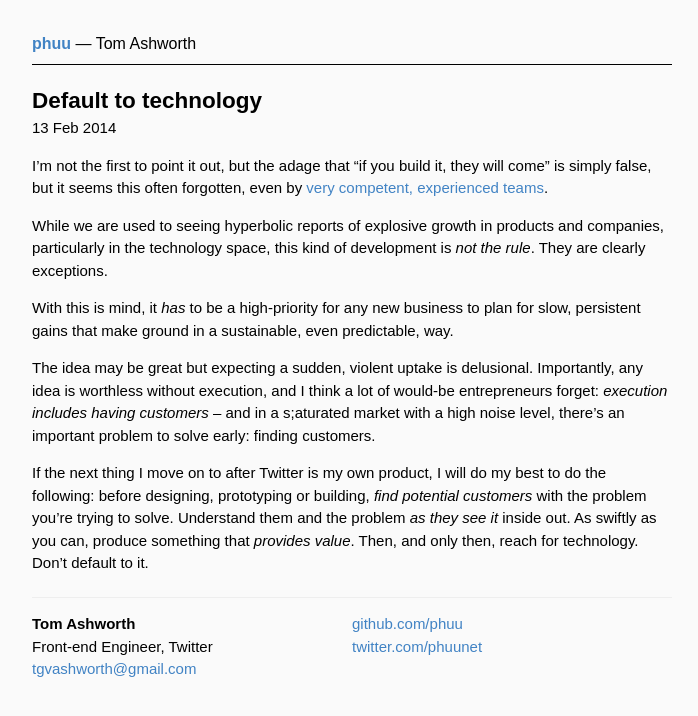
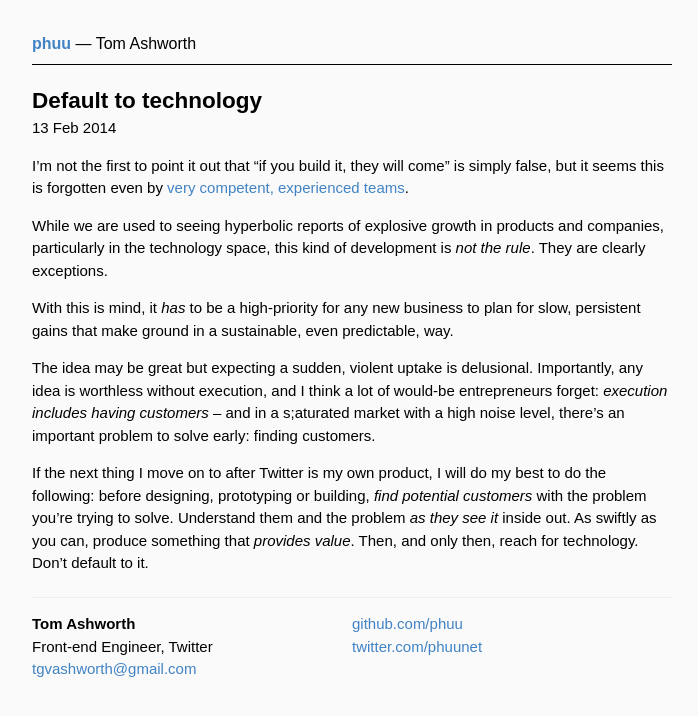
Before and after one commit to tgvashworth/tgvashworth.github.io, a Jekyll site: the page built from _posts/2014-02-13-default-to-technolgy.md, in a window 1280 px wide. Shown: the top 716 px of the page, without its empty margins (288-986 px from the left). Built offline with Jekyll 4.4.1, drawn with Linux system fonts in a browser that asks for light colours; some web fonts are replaced; Markdown is read by kramdown in place of the engine named in the settings.

Commit message:
fix yukky writing

```diff
--- a/_posts/2014-02-13-default-to-technolgy.md
+++ b/_posts/2014-02-13-default-to-technolgy.md
@@ -3,7 +3,7 @@ layout: post
 title: Default to technology
 ---
 
-I'm not the first to point it out, but the adage that "if you build it, they will come" is simply false, but it seems this often forgotten, even by [very competent, experienced teams](http://stet.editorially.com/articles/goodbye/).
+I'm not the first to point it out that "if you build it, they will come" is simply false, but it seems this is forgotten even by [very competent, experienced teams](http://stet.editorially.com/articles/goodbye/).
 
 While we are used to seeing hyperbolic reports of explosive growth in products and companies, particularly in the technology space, this kind of development is *not the rule*. They are clearly exceptions.
 
```
